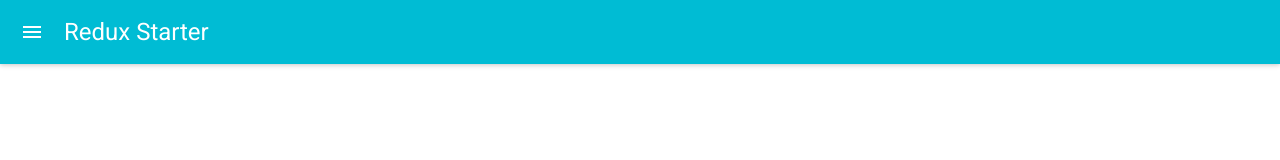
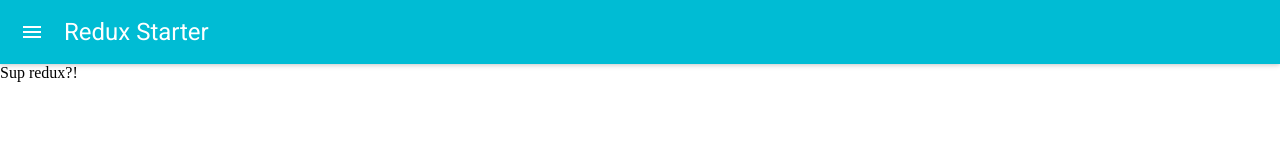
Before and after one commit to YashdalfTheGray/react-redux-md-starter, a React app: page / in a window 1280 px wide. Shown: the top 160 px of the page. Built offline with nearby package versions, Linux system fonts and the light colour scheme; what react-tap-event-plugin would draw is missing.

Commit message:
pulled in the new component

```diff
--- a/src/app.jsx
+++ b/src/app.jsx
@@ -7,6 +7,8 @@ import getMuiTheme from 'material-ui/styles/getMuiTheme';
 import MuiThemeProvider from 'material-ui/styles/MuiThemeProvider';
 
 import app from './stores/app';
+
+import MessageDisplay from './components/MessageDisplay';
 
 const lightMuiTheme = getMuiTheme(lightBaseTheme);
 
@@ -18,9 +20,12 @@ class App extends React.Component {
     render() {
         return (
             <MuiThemeProvider muiTheme={lightMuiTheme}>
-                <AppBar
-                    title={app.store.getState().message}
-                    onLeftIconButtonTouchTap={this.navMenuClick} />
+                <div>
+                    <AppBar
+                        title={app.store.getState().message}
+                        onLeftIconButtonTouchTap={this.navMenuClick} />
+                    <MessageDisplay message="Sup redux?!" />
+                </div>
             </MuiThemeProvider>
         );
     }
```
